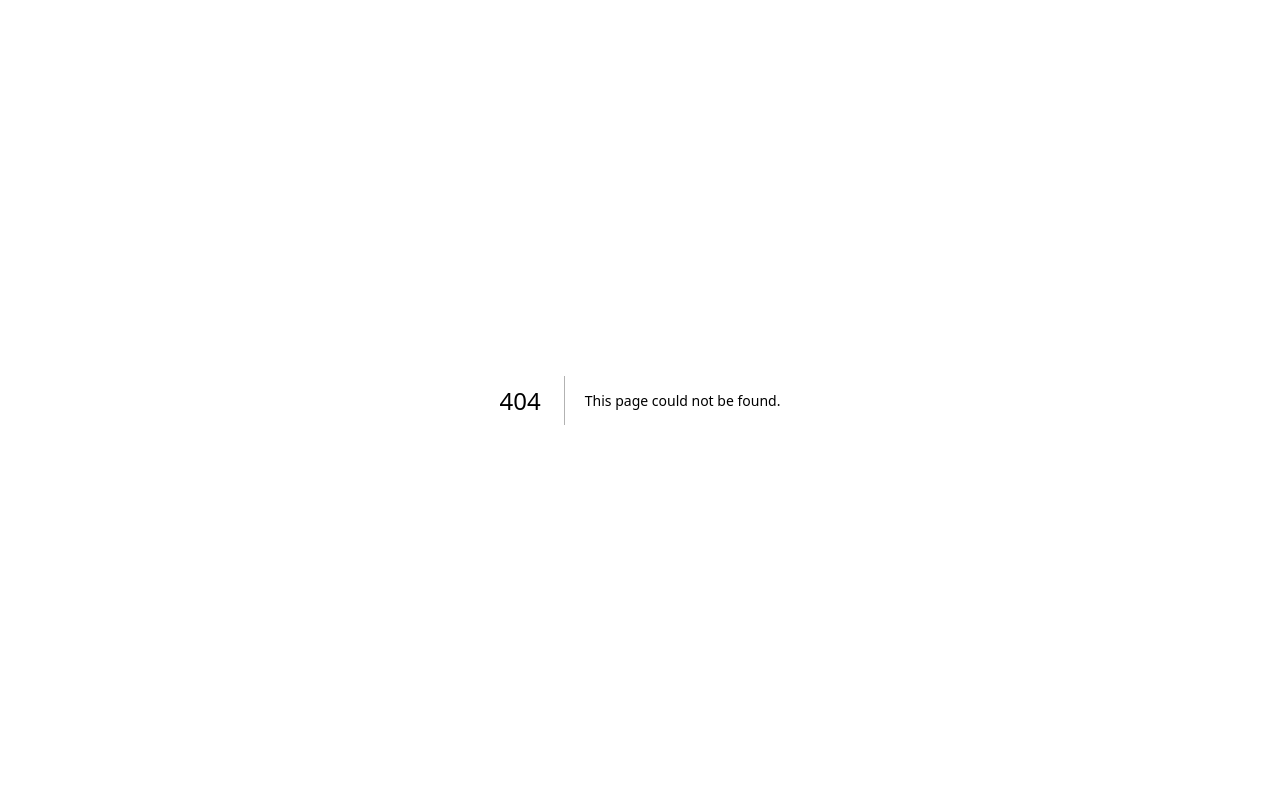
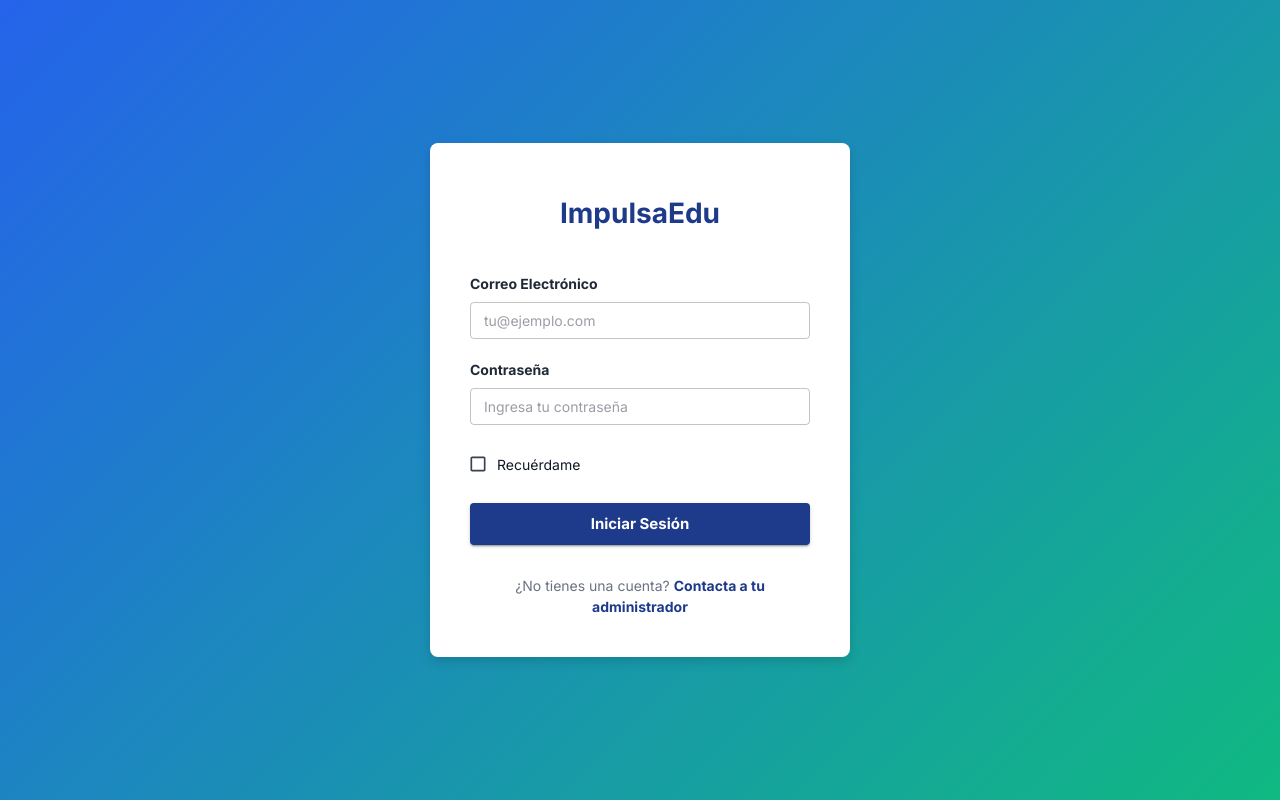
Before and after one commit to andresaugom/ImpulsaEdu, a Next.js app in the folder frontend/: page /login in a window 1280 px wide. Before the commit this address had no page. Built offline with nearby package versions, Linux system fonts and the light colour scheme.

Commit message:
Login screen

```diff
--- /dev/null
+++ b/frontend/src/app/login/layout.tsx
@@ -0,0 +1,20 @@
+'use client';
+
+import { CssBaseline, ThemeProvider, Box } from '@mui/material';
+import theme from '@/app/themes/MainTheme';
+
+export default function LoginLayout({ children }: { children: React.ReactNode }) {
+  return (
+    <ThemeProvider theme={theme}>
+      <CssBaseline />
+      <Box
+        sx={{
+          minHeight: '100vh',
+          width: '100%',
+        }}
+      >
+        {children}
+      </Box>
+    </ThemeProvider>
+  );
+}
--- /dev/null
+++ b/frontend/src/app/login/page.tsx
@@ -0,0 +1,195 @@
+'use client';
+
+import {
+  Box,
+  Container,
+  Card,
+  TextField,
+  Button,
+  FormControlLabel,
+  Checkbox,
+  Typography,
+  Link,
+  useTheme,
+  useMediaQuery,
+} from '@mui/material';
+import { useState } from 'react';
+
+export default function LoginPage() {
+  const [email, setEmail] = useState('');
+  const [password, setPassword] = useState('');
+  const [remember, setRemember] = useState(false);
+  const theme = useTheme();
+  const isMobile = useMediaQuery(theme.breakpoints.down('sm'));
+
+  const handleSubmit = (e: React.FormEvent) => {
+    e.preventDefault();
+    // Handle login logic here
+    console.log('Login:', { email, password, remember });
+  };
+
+  return (
+    <Box
+      sx={{
+        display: 'flex',
+        justifyContent: 'center',
+        alignItems: 'center',
+        minHeight: '100vh',
+        width: '100%',
+        background: 'linear-gradient(135deg, #2563eb 0%, #10b981 100%)',
+        padding: '20px',
+      }}
+    >
+      <Card
+        sx={{
+          backgroundColor: 'white',
+          padding: isMobile ? '20px' : '40px',
+          borderRadius: '8px',
+          boxShadow: '0 4px 12px rgba(0, 0, 0, 0.15)',
+          width: '100%',
+          maxWidth: '420px',
+          flexShrink: 0,
+        }}
+      >
+        {/* Logo */}
+        <Box
+          sx={{
+            textAlign: 'center',
+            marginBottom: '30px',
+            fontSize: '28px',
+            fontWeight: 700,
+            color: theme.palette.primary.main,
+            display: 'flex',
+            alignItems: 'center',
+            justifyContent: 'center',
+            minHeight: '60px',
+          }}
+        >
+          ImpulsaEdu
+        </Box>
+
+        {/* Login Form */}
+        <Box component="form" onSubmit={handleSubmit}>
+          <Box sx={{ marginBottom: '20px' }}>
+            <Typography
+              component="label"
+              htmlFor="email"
+              sx={{
+                display: 'block',
+                marginBottom: '8px',
+                fontWeight: 600,
+                color: '#1f2937',
+                fontSize: '14px',
+              }}
+            >
+              Correo Electrónico
+            </Typography>
+            <TextField
+              id="email"
+              type="email"
+              placeholder="tu@ejemplo.com"
+              value={email}
+              onChange={(e) => setEmail(e.target.value)}
+              fullWidth
+              variant="outlined"
+              size="small"
+              required
+              sx={{
+                '& .MuiOutlinedInput-root': {
+                  fontSize: '14px',
+                },
+              }}
+            />
+          </Box>
+
+          <Box sx={{ marginBottom: '20px' }}>
+            <Typography
+              component="label"
+              htmlFor="password"
+              sx={{
+                display: 'block',
+                marginBottom: '8px',
+                fontWeight: 600,
+                color: '#1f2937',
+                fontSize: '14px',
+              }}
+            >
+              Contraseña
+            </Typography>
+            <TextField
+              id="password"
+              type="password"
+              placeholder="Ingresa tu contraseña"
+              value={password}
+              onChange={(e) => setPassword(e.target.value)}
+              fullWidth
+              variant="outlined"
+              size="small"
+              required
+              sx={{
+                '& .MuiOutlinedInput-root': {
+                  fontSize: '14px',
+                },
+              }}
+            />
+          </Box>
+
+          <Box sx={{ marginBottom: '20px' }}>
+            <FormControlLabel
+              control={
+                <Checkbox
+                  checked={remember}
+                  onChange={(e) => setRemember(e.target.checked)}
+                  size="small"
+                />
+              }
+              label={
+                <Typography sx={{ fontSize: '14px' }}>Recuérdame</Typography>
+              }
+            />
+          </Box>
+
+          <Button
+            type="submit"
+            variant="contained"
+            color="primary"
+            fullWidth
+            size="large"
+            sx={{
+              textTransform: 'none',
+              fontWeight: 600,
+              marginBottom: '10px',
+            }}
+          >
+            Iniciar Sesión
+          </Button>
+        </Box>
+
+        {/* Footer Text */}
+        <Box
+          sx={{
+            textAlign: 'center',
+            marginTop: '20px',
+            color: '#6b7280',
+            fontSize: '14px',
+          }}
+        >
+          ¿No tienes una cuenta?{' '}
+          <Link
+            href="#"
+            sx={{
+              color: theme.palette.primary.main,
+              textDecoration: 'none',
+              fontWeight: 600,
+              '&:hover': {
+                textDecoration: 'underline',
+              },
+            }}
+          >
+            Contacta a tu administrador
+          </Link>
+        </Box>
+      </Card>
+    </Box>
+  );
+}
```
